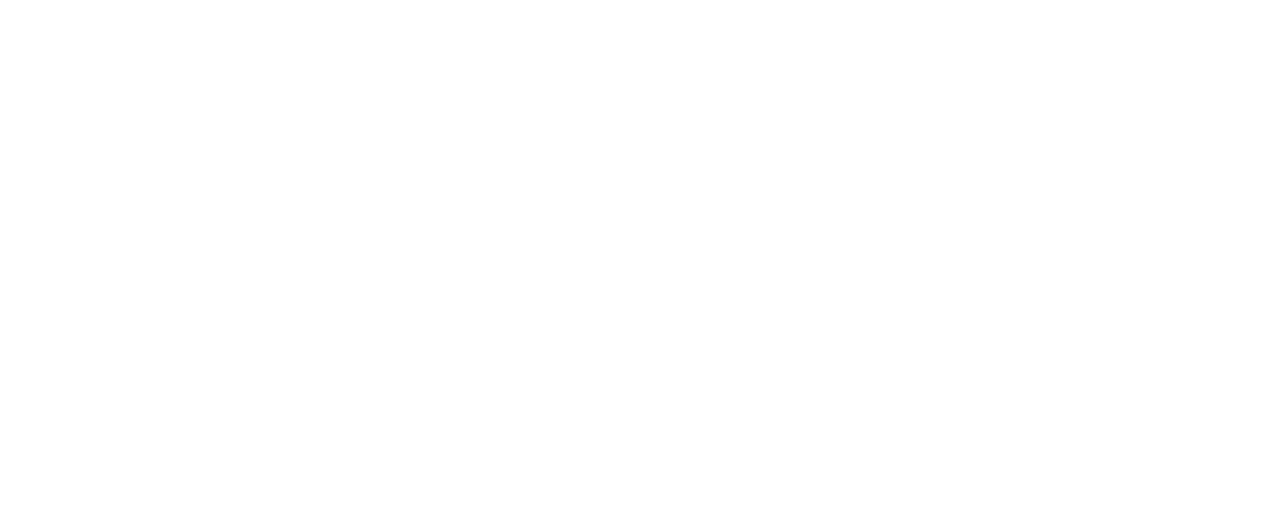
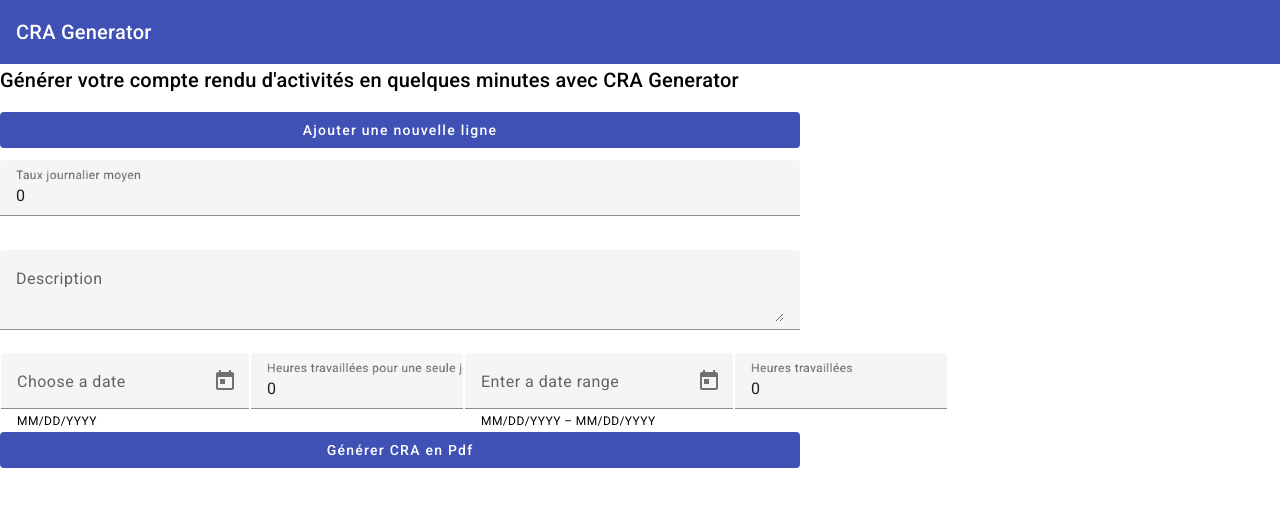
Before and after one commit to somatec97/cragenerator-angular, an Angular app: page / in a window 1280 px wide. Shown: the top 506 px of the page. Built offline with nearby package versions, Linux system fonts and the light colour scheme.

Commit message:
(CG-7):Possibilité de sélectionner qu'une seule date ou une range de date avec les heures travaillées

```diff
--- a/src/app/app.component.html
+++ b/src/app/app.component.html
@@ -1,11 +1,11 @@
 
 <mat-toolbar color="primary">
     CRA Generator
-  </mat-toolbar>
-  <h2>Générer votre compte rendu d'activités en quelques minutes avec CRA Generator</h2>
-  <p>
-    <button mat-flat-button color="primary"  class="example-form" (click)="ajoutLigne()">Ajouter une nouvelle ligne</button>
-  </p>
+</mat-toolbar>
+<h2>Générer votre compte rendu d'activités en quelques minutes avec CRA Generator</h2>
+<p>
+  <button mat-flat-button color="primary"  class="example-form" (click)="ajoutLigne()">Ajouter une nouvelle ligne</button>
+</p>
   <p>
     <div [formGroup]="craForm">
       <mat-form-field class="example-form">
@@ -13,10 +13,6 @@
           <input formControlName="tjm" type="number" matInput placeholder=" " >
         </mat-form-field>
     </div>
-<<<<<<< HEAD
-
-=======
->>>>>>> feature/CG-5/Mettre-en-place-Angular-Material-sur-la-partie-front
   <p>
     <div [formGroup]="craForm">
       <mat-form-field class="example-form">
@@ -28,35 +24,52 @@
     <div formArrayName="lignes" *ngFor="let ligne of lignes.controls; index as i">
         <div [formGroupName]="i">
             <table class="example-full-width" cellspacing="0">
-<<<<<<< HEAD
-              <caption>
-=======
->>>>>>> feature/CG-5/Mettre-en-place-Angular-Material-sur-la-partie-front
               <tr>
                 <th>
-                  <mat-form-field class="example-form">
-                    <mat-label>Choisissez une date</mat-label>
-                    <input formControlName="date" matInput [matDatepicker]="picker">
+                  <mat-form-field class="example-form-field">
+                    <mat-label>Choose a date</mat-label>
+                    <input formControlName="date" matInput [matDatepicker]="datepicker">
                     <mat-hint>MM/DD/YYYY</mat-hint>
-                    <mat-datepicker-toggle matIconSuffix [for]="picker"></mat-datepicker-toggle>
-                    <mat-datepicker #picker></mat-datepicker>
+                    <mat-datepicker-toggle matIconSuffix [for]="datepicker"></mat-datepicker-toggle>
+                    <mat-datepicker #datepicker>
+                      <mat-datepicker-actions>
+                        <button mat-button matDatepickerCancel>Cancel</button>
+                        <button mat-raised-button color="primary" matDatepickerApply>Apply</button>
+                      </mat-datepicker-actions>
+                    </mat-datepicker>
+                  </mat-form-field>
+                </th>
+                <th>
+                  <mat-form-field class="example-full-width">
+                    <mat-label>Heures travaillées pour une seule journée</mat-label>
+                    <input formControlName="heuresTavailSeuleDate" type="number" matInput placeholder="0.00">
+                  </mat-form-field>
+                </th>
+                <th>
+
+                  <mat-form-field class="example-form-field">
+                    <mat-label>Enter a date range</mat-label>
+                    <mat-date-range-input [rangePicker]="rangePicker">
+                      <input formControlName="dateDebut" matStartDate placeholder="Start date">
+                      <input formControlName="dateFin" matEndDate placeholder="End date">
+                    </mat-date-range-input>
+                    <mat-hint>MM/DD/YYYY – MM/DD/YYYY</mat-hint>
+                    <mat-datepicker-toggle matIconSuffix [for]="rangePicker"></mat-datepicker-toggle>
+                    <mat-date-range-picker #rangePicker>
+                      <mat-date-range-picker-actions>
+                        <button mat-button matDateRangePickerCancel>Cancel</button>
+                        <button mat-raised-button color="primary" matDateRangePickerApply>Apply</button>
+                      </mat-date-range-picker-actions>
+                    </mat-date-range-picker>
                   </mat-form-field>
                 </th>
                 <th>
                   <mat-form-field class="example-full-width">
                     <mat-label>Heures travaillées</mat-label>
-<<<<<<< HEAD
-                    <input formControlName="heuresTravail" type="number" matInput placeholder="">
+                    <input formControlName="heuresTravail" type="number" matInput placeholder="0.00">
                   </mat-form-field>
                 </th>
               </tr>
-              </caption>
-=======
-                    <input formControlName="heuresTravail" type="number" matInput placeholder="0.00" value="0.00">
-                  </mat-form-field>
-                </th>
-              </tr>
->>>>>>> feature/CG-5/Mettre-en-place-Angular-Material-sur-la-partie-front
             </table>
         </div>
     </div>
--- a/src/app/app.component.ts
+++ b/src/app/app.component.ts
@@ -2,6 +2,7 @@
 import { CrageneratorService } from './cragenerator.service';
 import {MatToolbarModule} from '@angular/material/toolbar';
 import { OnInit } from '@angular/core';
+
 import { FormArray, FormBuilder, Validators, FormControl, FormGroup } from '@angular/forms';
 @Component({
   selector: 'app-root',
@@ -24,11 +25,13 @@
         ])
       });
     }
-
     creerLigne(): FormGroup{
       return this.formBuilder.group({
         date:null,
+        dateDebut:null,
+        dateFin: null,
         heuresTravail:0,
+        heuresTavailSeuleDate:0,
       });
     }
     ajoutLigne(): void{
@@ -39,7 +42,6 @@
     }
 
   genererCraPdf(craForm: any){
-
     console.log(this.craForm.value);
     this.crageneratorService.genererCraPdf(this.craForm.value).subscribe(x => {
       const blob = new Blob([x], {type: 'app/pdf'});
```
